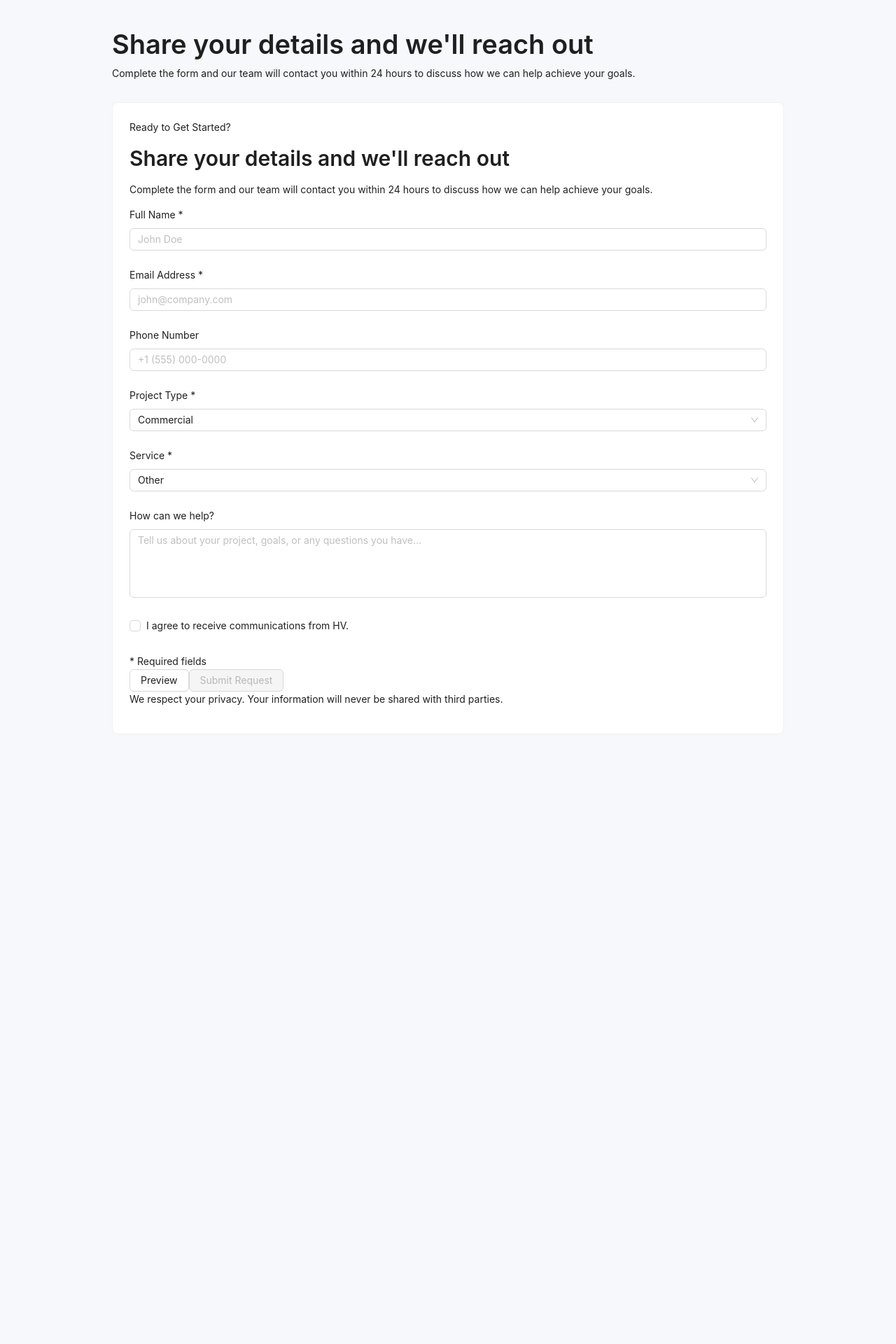
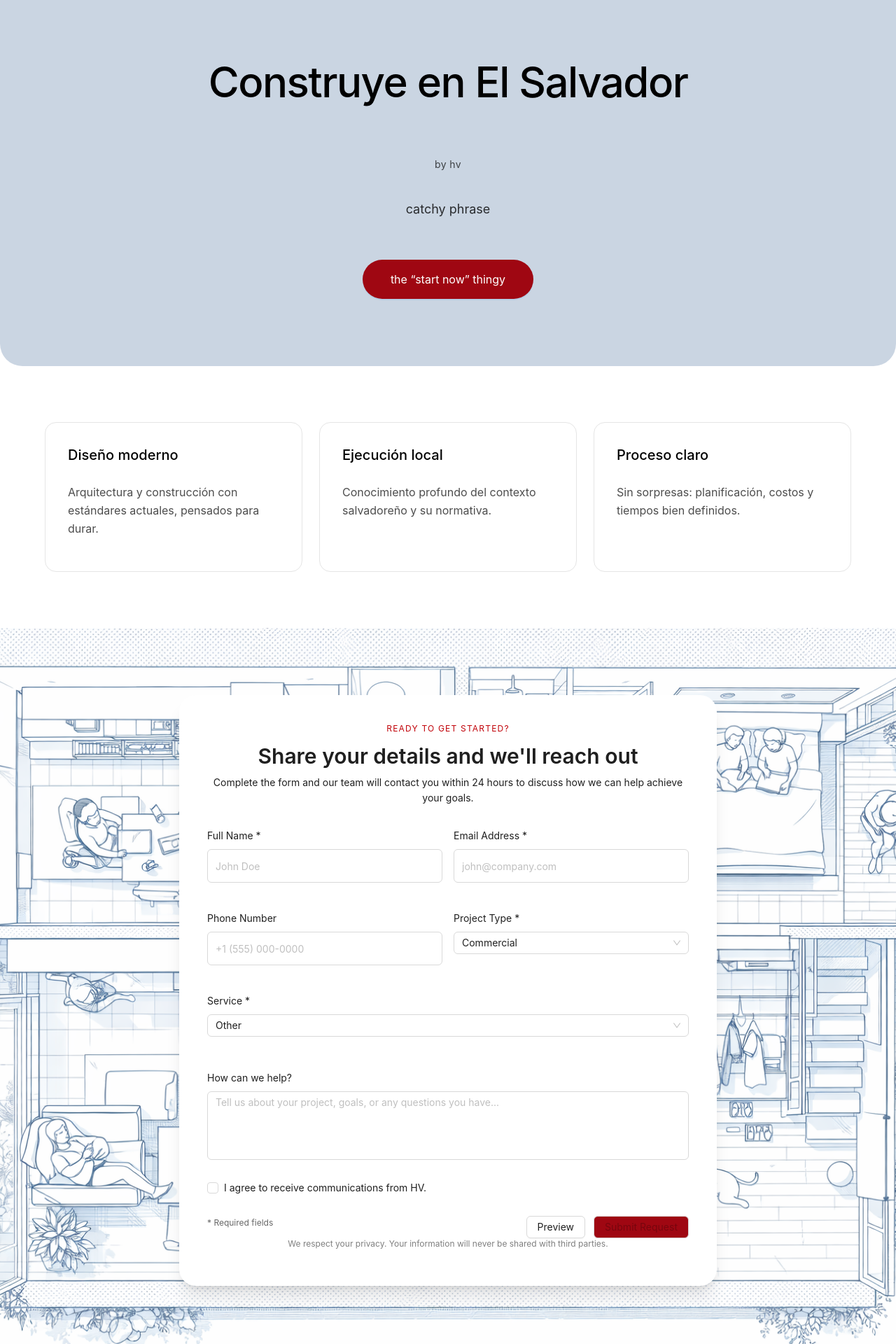
Before and after one commit to RodrigoAHG27/HV-website, a React (Vite) app: page / in a window 1280 px wide. Shown: the top 1920 px of the page at 70% size. Before the commit the page ends 1089 px from the top, so only its background shows below. Built offline with nearby package versions, Linux system fonts and the light colour scheme.

Commit message:
UI overhaul

```diff
--- a/package.json
+++ b/package.json
@@ -11,7 +11,9 @@
   },
   "dependencies": {
     "@ant-design/icons": "^6.1.0",
+    "@fontsource/inter": "^5.2.8",
     "@hookform/resolvers": "^3.9.0",
+    "@tailwindcss/vite": "^4.1.18",
     "antd": "^5.27.6",
     "axios": "^1.13.2",
     "i18next": "^25.6.3",
@@ -22,6 +24,7 @@
     "react-hook-form": "^7.54.2",
     "react-i18next": "^16.3.5",
     "react-router-dom": "^7.9.4",
+    "tailwindcss": "^4.1.18",
     "zod": "^3.24.1"
   },
   "devDependencies": {
--- a/src/App.tsx
+++ b/src/App.tsx
@@ -1,11 +1,12 @@
 import { BrowserRouter, Route, Routes } from 'react-router-dom';
 
 import FormPage from './routes/FormPage';
+import MainPage from './components/MainPage';
 
 const App = () => (
   <BrowserRouter>
     <Routes>
-      <Route path="/*" element={<FormPage />} />
+      <Route path="/*" element={<MainPage />} />
     </Routes>
   </BrowserRouter>
 );
--- /dev/null
+++ b/src/components/MainPage.tsx
@@ -0,0 +1,16 @@
+import React from 'react'
+import HeroSection from './subcomponents/HeroSection'
+import FeaturesSection from './subcomponents/FeaturesSection'
+import LeadFormSection from './subcomponents/LeadFormSection'
+
+const MainPage = () => {
+  return (
+    <main className="w-full">
+      <HeroSection />
+      <FeaturesSection />
+      <LeadFormSection />
+    </main>
+  )
+}
+
+export default MainPage
--- /dev/null
+++ b/src/components/subcomponents/FeaturesSection.tsx
@@ -0,0 +1,93 @@
+type Feature = {
+  title: string;
+  description: string;
+};
+
+const FEATURES: Feature[] = [
+  {
+    title: "Diseño moderno",
+    description:
+      "Arquitectura y construcción con estándares actuales, pensados para durar.",
+  },
+  {
+    title: "Ejecución local",
+    description:
+      "Conocimiento profundo del contexto salvadoreño y su normativa.",
+  },
+  {
+    title: "Proceso claro",
+    description:
+      "Sin sorpresas: planificación, costos y tiempos bien definidos.",
+  },
+];
+
+export default function FeaturesSection() {
+  return (
+    <section className="w-full bg-white px-4 py-20">
+      <div className="mx-auto max-w-6xl">
+        <div
+          className="
+            grid
+            grid-cols-1
+            gap-6
+            md:grid-cols-3
+          "
+        >
+          {FEATURES.map((feature) => (
+            <FeatureCard
+              key={feature.title}
+              title={feature.title}
+              description={feature.description}
+            />
+          ))}
+        </div>
+      </div>
+    </section>
+  );
+}
+
+type FeatureCardProps = Feature;
+
+function FeatureCard({ title, description }: FeatureCardProps) {
+  return (
+    <div
+      className="
+        group
+        relative
+        rounded-2xl
+        border
+        border-neutral-200
+        bg-white
+        p-8
+        transition
+        duration-300
+        hover:-translate-y-1
+      "
+    >
+      {/* Animated border */}
+      <span
+        className="
+          pointer-events-none
+          absolute
+          inset-0
+          rounded-2xl
+          border-2
+          border-transparent
+          transition-all
+          duration-300
+          group-hover:border-red-700
+        "
+      />
+
+      <div className="relative z-10 flex flex-col gap-4">
+        <h3 className="text-xl font-semibold text-black">
+          {title}
+        </h3>
+
+        <p className="text-base text-black/70 leading-relaxed">
+          {description}
+        </p>
+      </div>
+    </div>
+  );
+}
--- /dev/null
+++ b/src/components/subcomponents/HeroSection.tsx
@@ -0,0 +1,48 @@
+import { Button } from "antd";
+
+export default function HeroSection() {
+  return (
+    <section className="w-full bg-slate-300 rounded-b-[2rem] px-4 pt-20 pb-24">
+      <div className="mx-auto max-w-6xl flex flex-col items-center text-center gap-10">
+
+        {/* Headline */}
+        <h1 className="font-extrabold tracking-tight text-black leading-tight
+                       text-4xl sm:text-5xl md:text-6xl">
+          Construye <span className="block sm:inline">en El Salvador</span>
+        </h1>
+
+        {/* Sub-brand */}
+        <span className="text-sm text-black/70 tracking-wide">
+          by hv
+        </span>
+
+        {/* Tagline */}
+        <p className="max-w-md text-base sm:text-lg text-black/80">
+          catchy phrase
+        </p>
+
+        {/* CTA */}
+        <div className="w-full flex justify-center">
+          <Button
+            type="primary"
+            size="large"
+            className="
+              !bg-red-800
+              !border-none
+              !rounded-full
+              !px-10
+              !h-14
+              text-base
+              font-semibold
+              shadow-lg
+              hover:!bg-red-700
+            "
+          >
+            the “start now” thingy
+          </Button>
+        </div>
+
+      </div>
+    </section>
+  );
+}
--- /dev/null
+++ b/src/components/subcomponents/LeadFormSection.tsx
@@ -0,0 +1,24 @@
+import LeadFormStepper from "./LeadFormStepper";
+import formBg from "../../img/formbg.png";
+
+export default function LeadFormSection() {
+  return (
+    <section
+      id="contact"
+      className="
+        w-full
+        bg-slate-100
+        bg-cover
+        bg-center
+        bg-no-repeat
+        px-4
+        py-24
+      "
+      style={{ backgroundImage: `url(${formBg})` }}
+    >
+      <div className="mx-auto max-w-3xl">
+        <LeadFormStepper />
+      </div>
+    </section>
+  );
+}
--- a/src/components/LeadFormStepper.tsx
+++ b/src/components/subcomponents/LeadFormStepper.tsx
@@ -1,13 +1,22 @@
-import { Button, Card, Checkbox, Form, Input, message, Result, Select, Typography } from 'antd';
+import {
+  Button,
+  Checkbox,
+  Form,
+  Input,
+  message,
+  Result,
+  Select,
+  Typography,
+} from 'antd';
 import type { FormEvent } from 'react';
 import { useRef, useState } from 'react';
 import { Controller, useForm } from 'react-hook-form';
 import { zodResolver } from '@hookform/resolvers/zod';
 import { useTranslation } from 'react-i18next';
+import { leadFormSchema, LeadFormValues } from '../../lib/validation';
+import { track } from '../../lib/analytics';
+import { api } from '../../api/http';
 
-import { api } from '../api/http';
-import { track } from '../lib/analytics';
-import { leadFormSchema, type LeadFormValues } from '../lib/validation';
 
 const LeadFormStepper = () => {
   const [submitted, setSubmitted] = useState(false);
@@ -51,7 +60,9 @@ const LeadFormStepper = () => {
       track('mofu_form_submit_error', { reason: 'honeypot' });
       return;
     }
+
     setLoading(true);
+
     try {
       const payload = {
         name: data.name.trim(),
@@ -75,11 +86,14 @@ const LeadFormStepper = () => {
 
       messageApi.success(t('form.messages.submitSuccess'));
       track('mofu_form_submit_success', { projectType: data.projectType });
+
       setSubmitted(true);
       reset();
     } catch (error) {
       messageApi.error(t('form.messages.submitError'));
-      track('mofu_form_submit_error', { message: (error as Error).message });
+      track('mofu_form_submit_error', {
+        message: (error as Error).message,
+      });
     } finally {
       setLoading(false);
     }
@@ -103,17 +117,35 @@ const LeadFormStepper = () => {
   };
 
   return (
-    <Card id="lead-form" className="lead-form" bordered>
+    <div className="rounded-3xl bg-white p-6 shadow-xl sm:p-10">
       {contextHolder}
-      <div className="lead-form__header">
-        <p className="eyebrow">{t('form.eyebrow')}</p>
-        <Typography.Title level={2}>{t('form.title')}</Typography.Title>
-        <Typography.Paragraph>{t('form.description')}</Typography.Paragraph>
+
+      {/* Header */}
+      <div className="mb-8 text-center">
+        <p className="mb-2 text-xs uppercase tracking-widest text-red-700">
+          {t('form.eyebrow')}
+        </p>
+
+        <Typography.Title level={2} className="!mb-2">
+          {t('form.title')}
+        </Typography.Title>
+
+        <Typography.Paragraph className="text-black/70">
+          {t('form.description')}
+        </Typography.Paragraph>
       </div>
-      <Form layout="vertical" onSubmitCapture={handleFormSubmit} className="lead-form__card">
+
+      <Form
+        layout="vertical"
+        onSubmitCapture={handleFormSubmit}
+        className="space-y-6"
+      >
+        {/* Honeypot + source */}
         <input type="text" hidden {...register('company')} />
         <input type="hidden" {...register('source')} />
-        <div className="lead-form__grid">
+
+        {/* Main grid */}
+        <div className="grid grid-cols-1 gap-4 sm:grid-cols-2">
           <Controller
             control={control}
             name="name"
@@ -123,10 +155,16 @@ const LeadFormStepper = () => {
                 validateStatus={errors.name ? 'error' : ''}
                 help={errors.name?.message}
               >
-                <Input {...field} onFocus={handleFirstFocus} placeholder={t('form.placeholders.fullName')} />
+                <Input
+                  {...field}
+                  className="h-12"
+                  onFocus={handleFirstFocus}
+                  placeholder={t('form.placeholders.fullName')}
+                />
               </Form.Item>
             )}
           />
+
           <Controller
             control={control}
             name="email"
@@ -136,10 +174,17 @@ const LeadFormStepper = () => {
                 validateStatus={errors.email ? 'error' : ''}
                 help={errors.email?.message}
               >
-                <Input {...field} type="email" onFocus={handleFirstFocus} placeholder={t('form.placeholders.email')} />
+                <Input
+                  {...field}
+                  type="email"
+                  className="h-12"
+                  onFocus={handleFirstFocus}
+                  placeholder={t('form.placeholders.email')}
+                />
               </Form.Item>
             )}
           />
+
           <Controller
             control={control}
             name="phone"
@@ -149,10 +194,16 @@ const LeadFormStepper = () => {
                 validateStatus={errors.phone ? 'error' : ''}
                 help={errors.phone?.message}
               >
-                <Input {...field} onFocus={handleFirstFocus} placeholder={t('form.placeholders.phone')} />
+                <Input
+                  {...field}
+                  className="h-12"
+                  onFocus={handleFirstFocus}
+                  placeholder={t('form.placeholders.phone')}
+                />
               </Form.Item>
             )}
           />
+
           <Controller
             control={control}
             name="projectType"
@@ -164,17 +215,19 @@ const LeadFormStepper = () => {
               >
                 <Select
                   {...field}
+                  className="h-12"
                   onFocus={handleFirstFocus}
+                  placeholder={t('form.placeholders.projectType')}
                   options={[
                     { value: 'residential', label: t('form.projectTypes.residential') },
                     { value: 'commercial', label: t('form.projectTypes.commercial') },
                     { value: 'industrial', label: t('form.projectTypes.industrial') },
                   ]}
-                  placeholder={t('form.placeholders.projectType')}
                 />
               </Form.Item>
             )}
           />
+
           <Controller
             control={control}
             name="service"
@@ -183,10 +236,13 @@ const LeadFormStepper = () => {
                 label={t('form.labels.service')}
                 validateStatus={errors.service ? 'error' : ''}
                 help={errors.service?.message}
+                className="sm:col-span-2"
               >
                 <Select
                   {...field}
+                  className="h-12"
                   onFocus={handleFirstFocus}
+                  placeholder={t('form.placeholders.service')}
                   options={[
                     { value: 'remodel', label: t('form.services.remodel') },
                     { value: 'new_build', label: t('form.services.new_build') },
@@ -196,12 +252,13 @@ const LeadFormStepper = () => {
                     { value: 'finishes', label: t('form.services.finishes') },
                     { value: 'other', label: t('form.services.other') },
                   ]}
-                  placeholder={t('form.placeholders.service')}
                 />
               </Form.Item>
             )}
           />
         </div>
+
+        {/* Description */}
         <Controller
           control={control}
           name="description"
@@ -220,6 +277,8 @@ const LeadFormStepper = () => {
             </Form.Item>
           )}
         />
+
+        {/* Opt-in */}
         <Controller
           control={control}
           name="optIn"
@@ -227,7 +286,7 @@ const LeadFormStepper = () => {
             <Form.Item valuePropName="checked">
               <Checkbox
                 checked={field.value}
-                onChange={(event) => field.onChange(event.target.checked)}
+                onChange={(e) => field.onChange(e.target.checked)}
                 onBlur={field.onBlur}
                 onFocus={handleFirstFocus}
                 ref={field.ref}
@@ -237,20 +296,44 @@ const LeadFormStepper = () => {
             </Form.Item>
           )}
         />
-        <div className="lead-form__footer">
-          <div className="lead-form__requirements">{t('form.requirementsNote')}</div>
-          <div className="lead-form__actions">
-            <Button onClick={() => reset()} className="ghost-button">
+
+        {/* Footer */}
+        <div className="flex flex-col gap-4 sm:flex-row sm:items-center sm:justify-between">
+          <p className="text-xs text-black/60">
+            {t('form.requirementsNote')}
+          </p>
+
+          <div className="flex flex-col gap-3 sm:flex-row">
+            <Button
+              onClick={() => reset()}
+              className="h-12 rounded-full px-8"
+            >
               {t('form.buttons.preview')}
             </Button>
-            <Button type="primary" htmlType="submit" loading={loading} disabled={!isValid} className="solid-button">
+
+            <Button
+              type="primary"
+              htmlType="submit"
+              loading={loading}
+              disabled={!isValid}
+              className="
+                h-12
+                rounded-full
+                px-8
+                !bg-red-800
+                hover:!bg-red-700
+              "
+            >
               {t('form.buttons.submit')}
             </Button>
           </div>
         </div>
       </Form>
-      <p className="lead-form__privacy">{t('form.privacy')}</p>
-    </Card>
+
+      <p className="mt-6 text-center text-xs text-black/50">
+        {t('form.privacy')}
+      </p>
+    </div>
   );
 };
 
--- a/src/styles/base.css
+++ b/src/styles/base.css
@@ -1,45 +1,10 @@
-*,
-*::before,
-*::after {
-  box-sizing: border-box;
+@import "tailwindcss";
+@import "@fontsource/inter/index.css";
+
+@theme {
+  --font-sans: "Inter", "Inter Variable", system-ui, -apple-system, BlinkMacSystemFont, "Segoe UI", sans-serif;
 }
 
-body {
-  margin: 0;
-  font-family: 'Inter', system-ui, -apple-system, BlinkMacSystemFont, 'Segoe UI', sans-serif;
-  background: #f6f8fb;
-  color: #0f172a;
+:root {
+  font-family: var(--font-sans);
 }
-
-a {
-  color: inherit;
-}
-
-.page {
-  min-height: 100vh;
-  display: flex;
-  align-items: center;
-  justify-content: center;
-  padding: 40px 16px;
-  background: #f6f8fb;
-}
-
-.page__inner {
-  width: min(960px, 100%);
-  display: grid;
-  gap: 16px;
-}
-
-.page__intro {
-  display: grid;
-  gap: 8px;
-}
-
-.page__intro h1 {
-  margin: 0;
-}
-
-.page__intro p {
-  margin: 0;
-  color: #475467;
-}
--- a/vite.config.ts
+++ b/vite.config.ts
@@ -1,9 +1,10 @@
 import { defineConfig } from 'vite';
 import react from '@vitejs/plugin-react-swc';
+import tailwindcss from '@tailwindcss/vite'
 
 // https://vitejs.dev/config/
 export default defineConfig({
-  plugins: [react()],
+  plugins: [react(), tailwindcss()],
   server: {
     port: 5173,
     open: true
```
Also changed, not shown: src/img/formbg.png (added), 1 other file (tests, documents, lock files or other folders).
